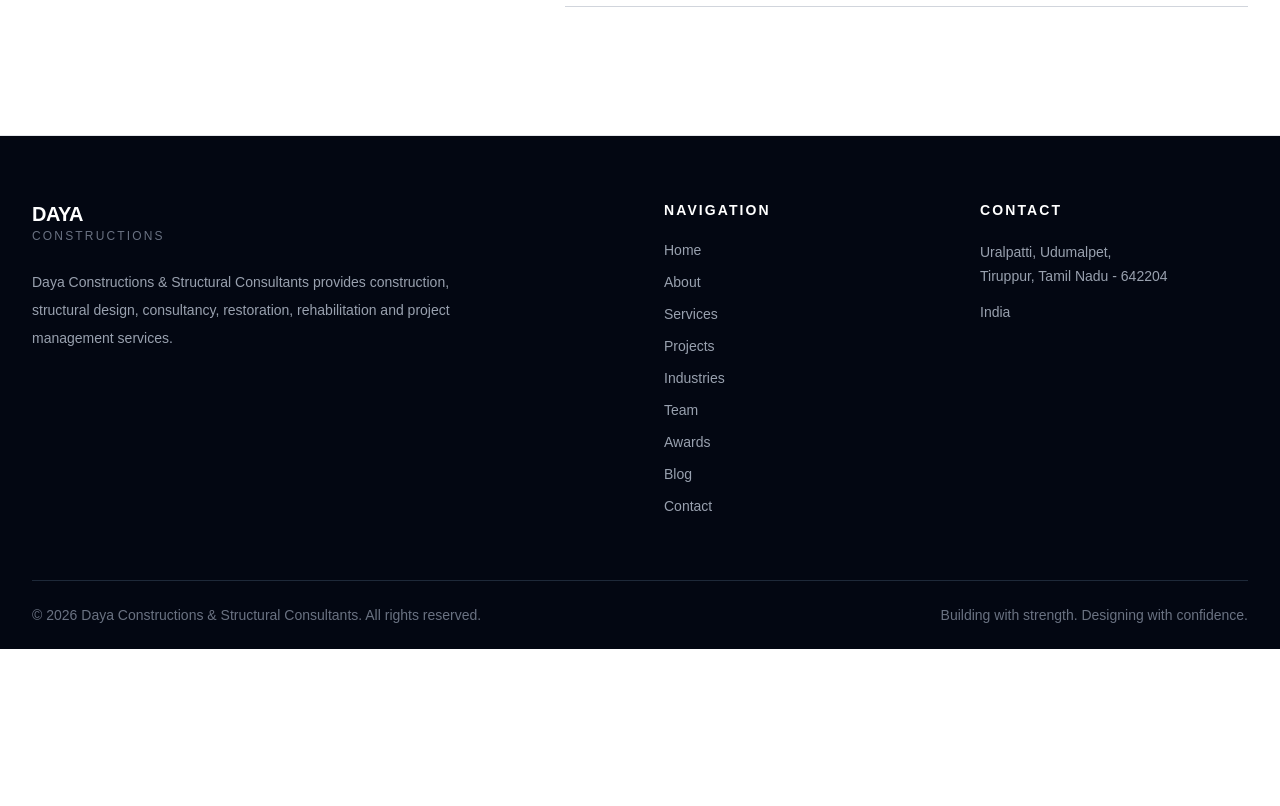
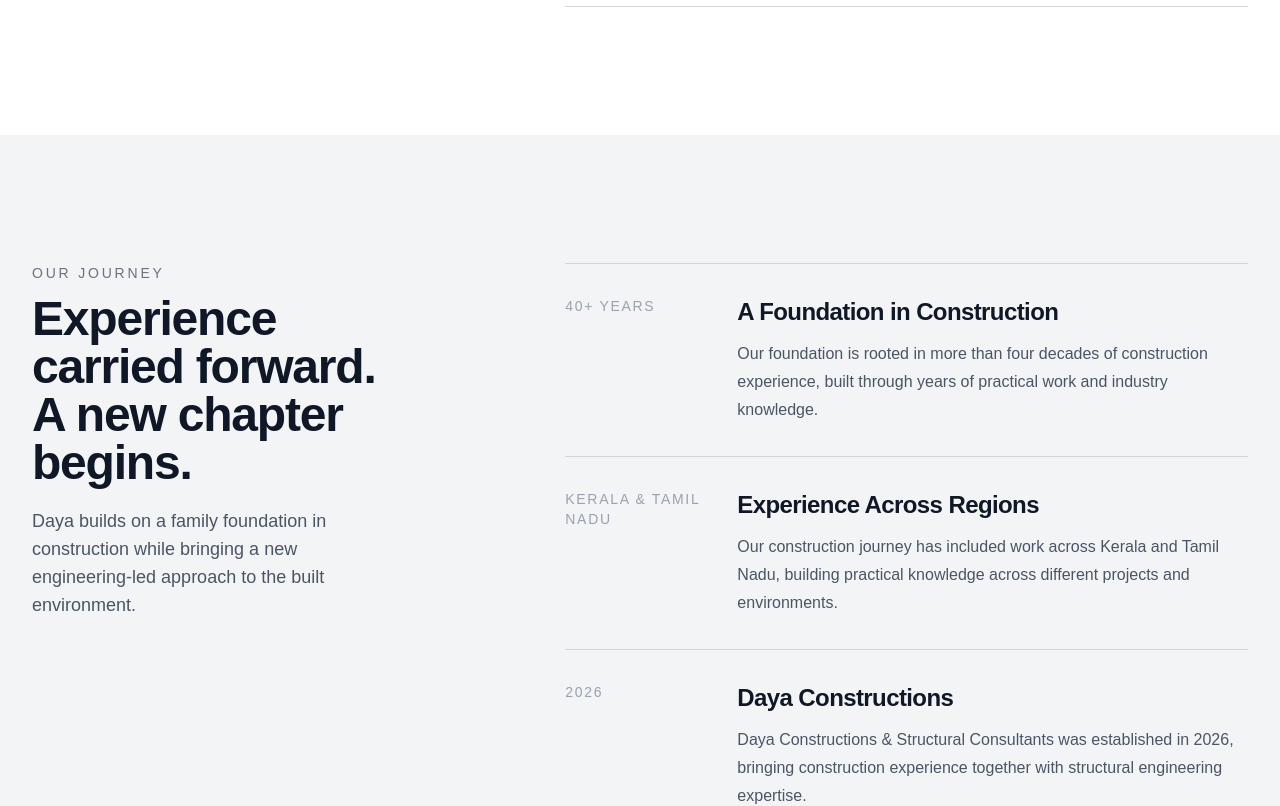
Before and after one commit to Sumolegen/Construction-Website, a Next.js app: page / in a window 1280 px wide. Shown: the part 6620-7426 px from the top of the page. Before the commit the page ends 7269 px from the top, so only its background shows below. Built offline with nearby package versions, Linux system fonts and the light colour scheme.

Commit message:
JourneyPreview-added

```diff
--- a/src/app/page.tsx
+++ b/src/app/page.tsx
@@ -4,6 +4,7 @@
 import ProjectsPreview from "@/Components/sections/ProjectsPreview";
 import ExpertisePreview from "@/Components/sections/ExpertisePreview";
 import WhyDayaPreview from "../Components/sections/WhyDayaPreview";
+import JourneyPreview from "../Components/sections/JourneyPreview";
 
 export default function Home() {
   return (
@@ -14,6 +15,7 @@
       <ProjectsPreview />
       <ExpertisePreview />
       <WhyDayaPreview />
+      <JourneyPreview />
     </main>
   );
 }
```
